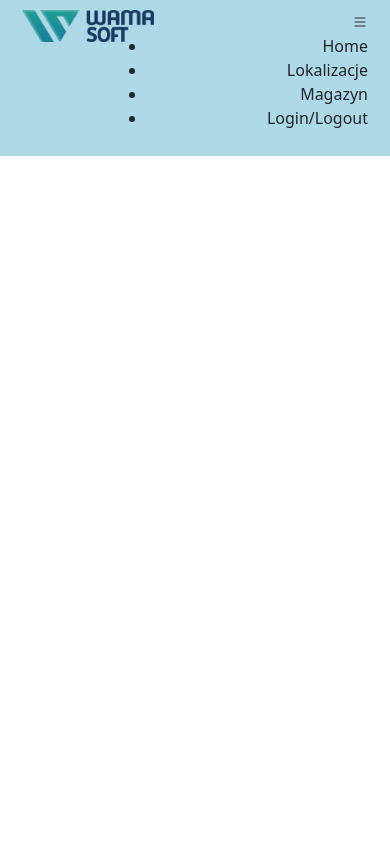
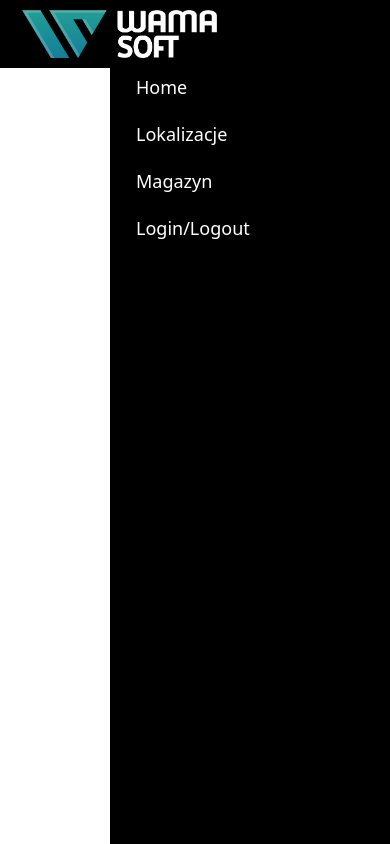
Before and after one commit to BartoszG-7/inwentaryzacja-v3, an Angular app: page /header in a window 390 px wide. Built offline with nearby package versions, Linux system fonts and the light colour scheme; no server answers.

Commit message:
deleted unnecessary files and added basic nav-bar mobile friendly

```diff
--- a/src/app/components/header/header.component.html
+++ b/src/app/components/header/header.component.html
@@ -3,7 +3,7 @@
         <div class="row">
             <div class="col-md-3 col-sm3 col-3">
                 <div class="logo-container">
-                    <img src="assets/wama_logo.png" alt="logo" class="logo">
+                    <img src="assets/wama_logo_dark.png" alt="logo" class="logo">
                 </div>
             </div>
             <div class="col-md-9 col-sm-9 col-9 text-end">
--- a/src/app/components/header/header.component.scss
+++ b/src/app/components/header/header.component.scss
@@ -1,21 +1,50 @@
 header {
+    background-color: black;
     padding: 10px;
-    background-color: lightblue;
 }
 .logo {
-    width: 132px;
+    width: 195px;
 }
 .logo:hover {
     cursor: pointer;
 }
-.desktop_menu {
+.desktop-menu {
     margin-top: 24px;
 }
-.desktop_menu ul {
+.desktop-menu ul {
     padding: 0;
     margin: 0;
 }
-.desktop_menu ul li {
+.desktop-menu ul li {
     list-style-type: none;
     color: white;
+    display: inline-block;
+    font-size: 18px;
+    margin-left: 26px;
 }
+.desktop-menu ul li:hover {
+    font-size: 19px;
+    font-weight: bold;
+    cursor: pointer;
+    color: #1e9497;
+    transition: 0.4s ease-in-out;
+}
+.menu-icon {
+    display: none;
+}
+@media screen and (min-width: 128px) and (max-width: 900px) {
+    .desktop-menu {
+        position: fixed;
+        right: 0;
+        top: 40px;
+        background: black;
+        width: 280px;
+        height: 100%;
+    }
+    .desktop-menu ul li{
+        display: block;
+        text-align: left;
+        margin: 0;
+        padding: 10px 0 10px 26px;
+    }
+}
```
Also changed, not shown: src/assets/wama_logo_dark.png (added), src/assets/wama_logo_light.png (renamed from src/assets/wama_logo.png).
